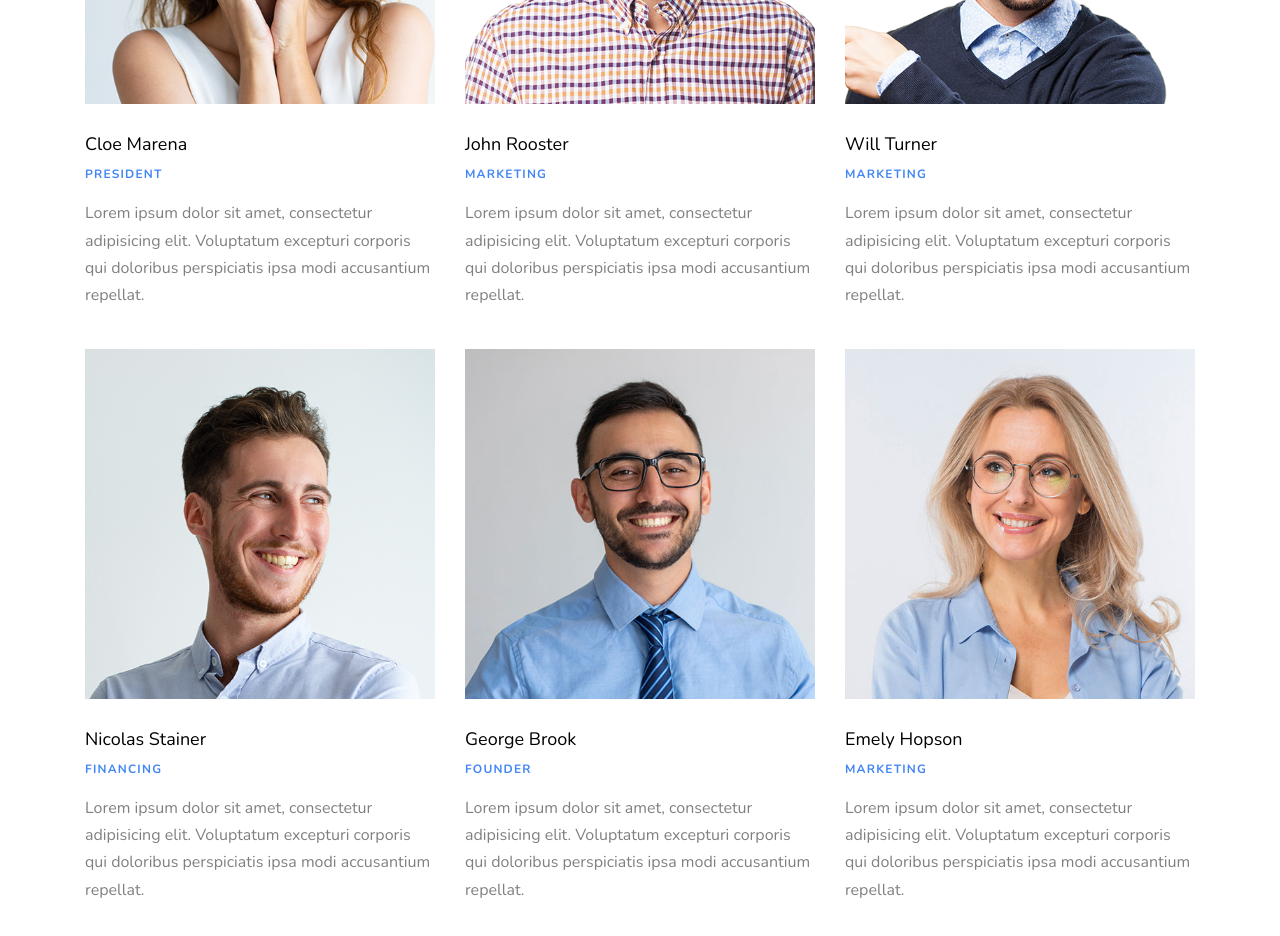
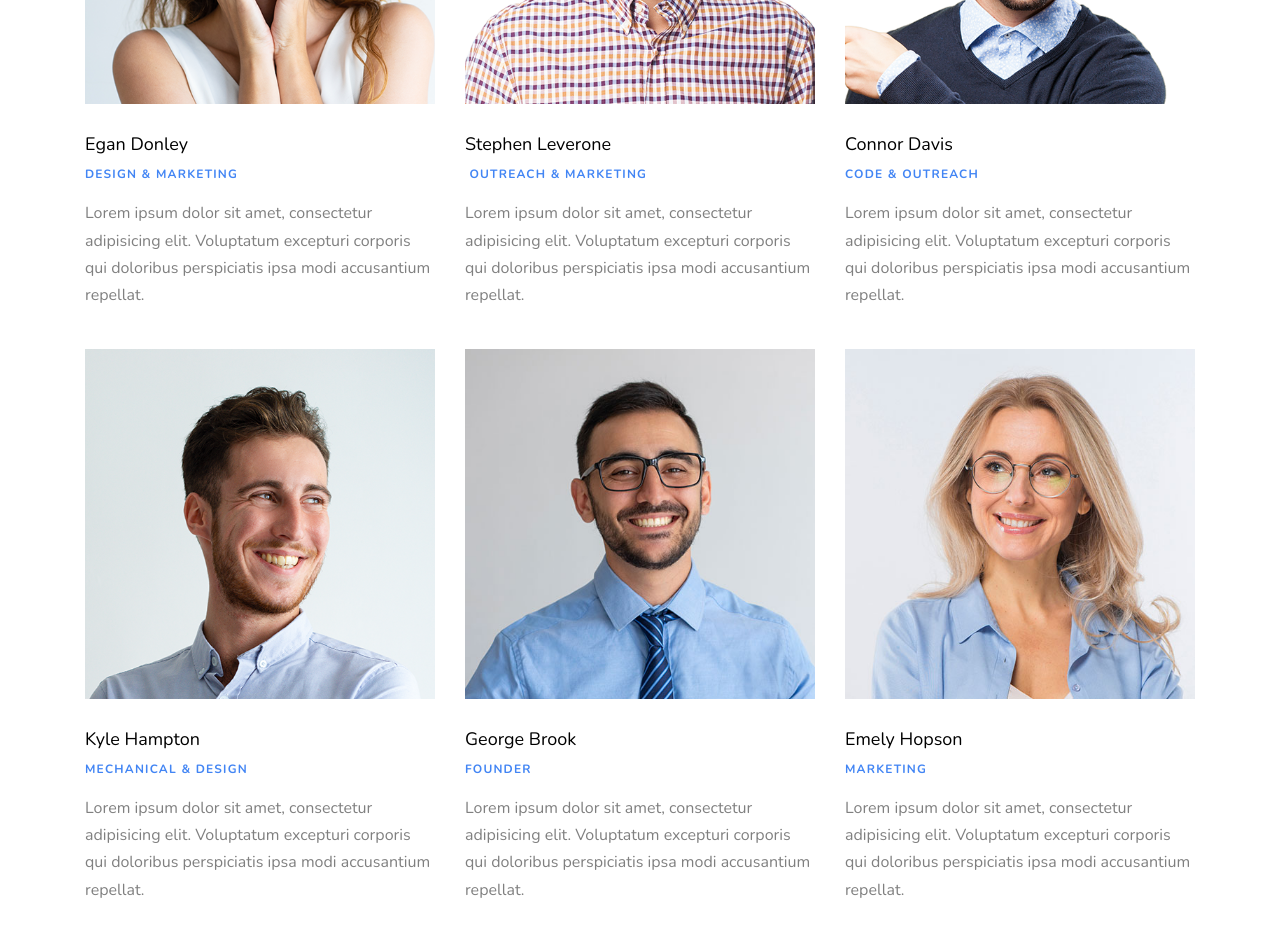
Before and after one commit to UltravioletFTC/UV-Web, a plain HTML site: page index.html in a window 1280 px wide. Shown: the part 5920-6856 px from the top of the page. Drawn offline with nearby package versions, Linux system fonts and the light colour scheme; files whose address does not match are found by name.

Commit message:
change names

```diff
--- a/index.html
+++ b/index.html
@@ -366,8 +366,8 @@
                   <a href="#"><span class="icon-instagram"></span></a>
                 </div>
               </div>
-              <h2 class="text-black h1">Cloe Marena</h2>
-              <span class="sub-title d-block mb-3">President</span>
+              <h2 class="text-black h1">Egan Donley</h2>
+              <span class="sub-title d-block mb-3">Design &amp; Marketing</span>
               <p>Lorem ipsum dolor sit amet, consectetur adipisicing elit. Voluptatum excepturi corporis qui doloribus perspiciatis ipsa modi accusantium repellat.</p>
             </div>
           </div>
@@ -384,8 +384,8 @@
                   <a href="#"><span class="icon-instagram"></span></a>
                 </div>
               </div>
-              <h2 class="text-black h1">John Rooster</h2>
-              <span class="sub-title d-block mb-3">Marketing</span>
+              <h2 class="text-black h1">Stephen Leverone</h2>
+              <span class="sub-title d-block mb-3">&nbsp;Outreach &amp; Marketing</span>
               <p>Lorem ipsum dolor sit amet, consectetur adipisicing elit. Voluptatum excepturi corporis qui doloribus perspiciatis ipsa modi accusantium repellat.</p>
 
             </div>
@@ -403,8 +403,8 @@
                   <a href="#"><span class="icon-instagram"></span></a>
                 </div>
               </div>
-              <h2 class="text-black h1">Will Turner</h2>
-              <span class="sub-title d-block mb-3">Marketing</span>
+              <h2 class="text-black h1">Connor Davis</h2>
+              <span class="sub-title d-block mb-3">Code &amp; Outreach</span>
               <p>Lorem ipsum dolor sit amet, consectetur adipisicing elit. Voluptatum excepturi corporis qui doloribus perspiciatis ipsa modi accusantium repellat.</p>
             </div>
           </div>
@@ -421,8 +421,8 @@
                   <a href="#"><span class="icon-instagram"></span></a>
                 </div>
               </div>
-              <h2 class="text-black h1">Nicolas Stainer</h2>
-              <span class="sub-title d-block mb-3">Financing</span>
+              <h2 class="text-black h1">Kyle Hampton&nbsp;</h2>
+              <span class="sub-title d-block mb-3">Mechanical &amp; Design</span>
               <p>Lorem ipsum dolor sit amet, consectetur adipisicing elit. Voluptatum excepturi corporis qui doloribus perspiciatis ipsa modi accusantium repellat.</p>
             </div>
           </div>
```
